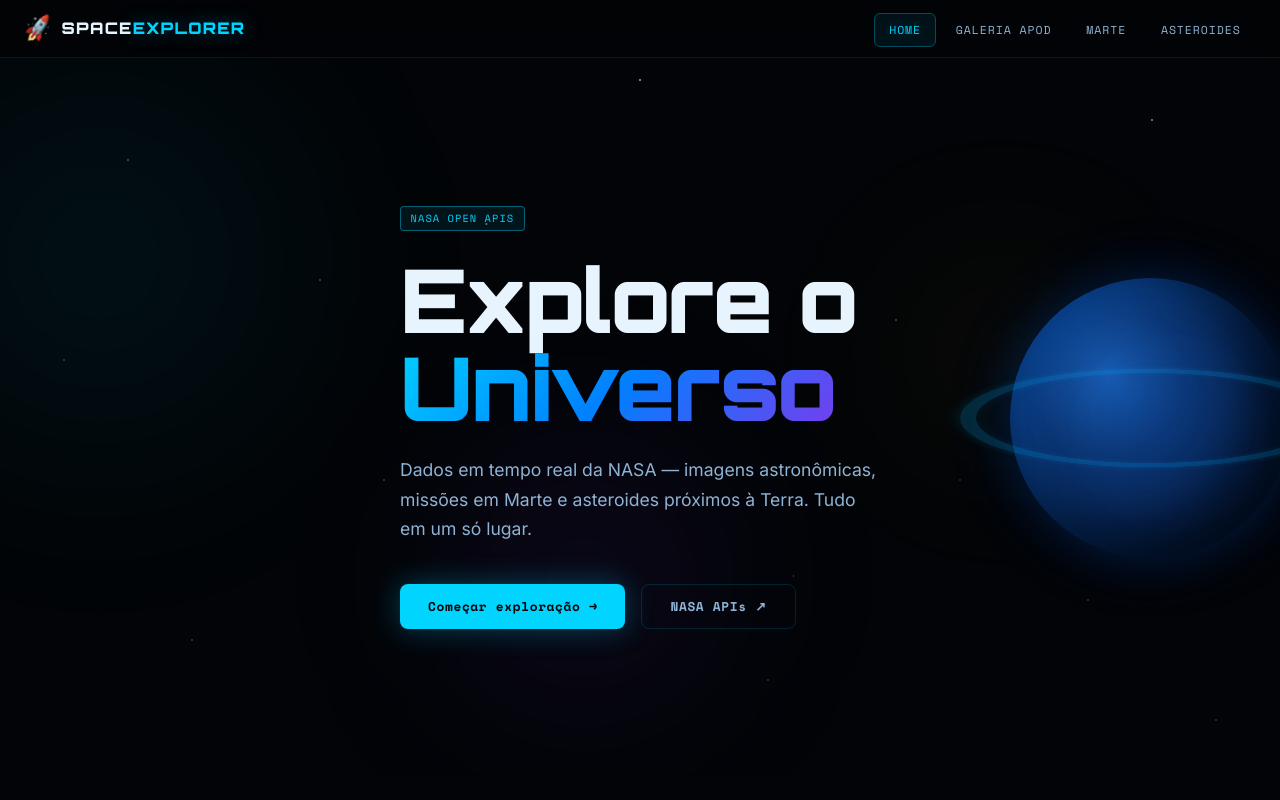
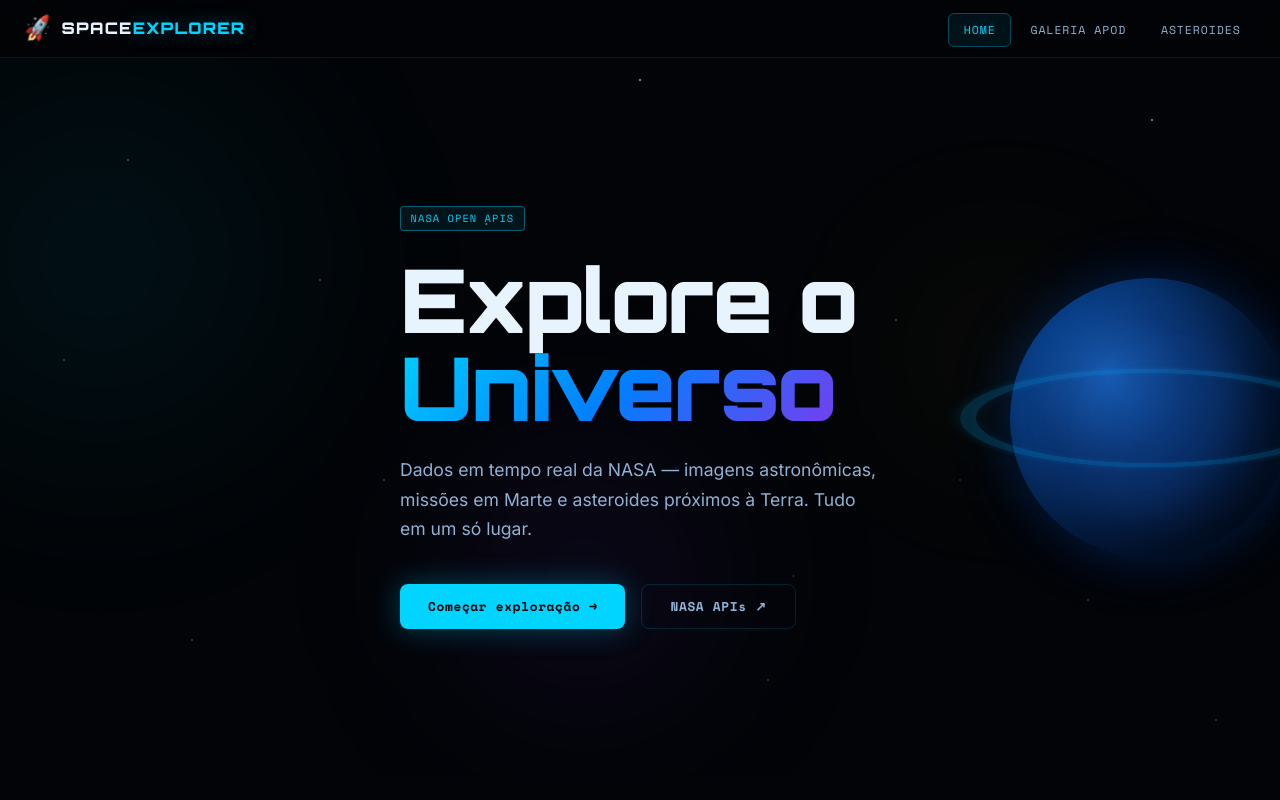
Before and after one commit to edson684/Trabalho-aplica-o-REACT-, a React (Vite) app: page / in a window 1280 px wide. Shown: the top 800 px of the page. Built offline with nearby package versions, Linux system fonts and the light colour scheme.

Commit message:
Remove Mars link from Navbar
Removed Mars navigation link from the Navbar component.

```diff
--- a/src/components/Navbar.jsx
+++ b/src/components/Navbar.jsx
@@ -22,11 +22,6 @@ export default function Navbar() {
             </NavLink>
           </li>
           <li>
-            <NavLink to="/mars" className={({ isActive }) => isActive ? 'nav-link active' : 'nav-link'}>
-              Marte
-            </NavLink>
-          </li>
-          <li>
             <NavLink to="/neo" className={({ isActive }) => isActive ? 'nav-link active' : 'nav-link'}>
               Asteroides
             </NavLink>
```
